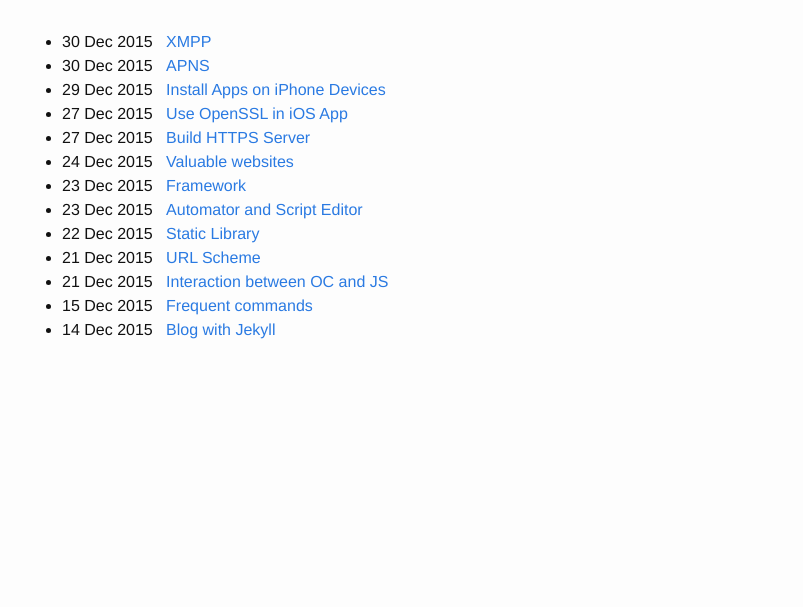
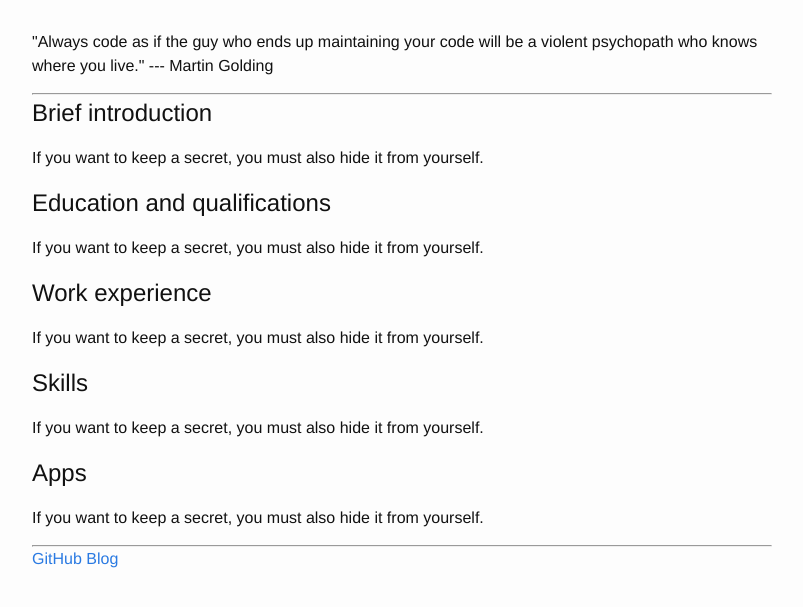
Before and after one commit to GeekRRK/GeekRRK.github.io, a Jekyll site: the page built from index.html, in a window 1280 px wide. Shown: the top 607 px of the page, without its empty margins (238-1041 px from the left). Built offline with Jekyll 4.4.1, drawn with Linux system fonts in a browser that asks for light colours; Markdown is read by kramdown in place of the engine named in the settings.

Commit message:
Relpace all with the Blog pages

```diff
--- a/_config.yml
+++ b/_config.yml
@@ -11,7 +11,7 @@
 description: > # this means to ignore newlines until "baseurl:"
   Welcome to share awesome code with me.
 #baseurl: "" # Local test
-baseurl: "/Blog" # the subpath of your site, e.g. /blog
+baseurl: "/GeekRRK.github.io" # the subpath of your site, e.g. /blog
 url: "http://GeekRRK.github.io" # the base hostname & protocol for your site
 twitter_username: jekyllrb
 github_username:  GeekRRK
--- a/index.html
+++ b/index.html
@@ -1,36 +1,29 @@
 ---
 layout: default
-title: Blog
+title: Index
 ---
-<!--<h1>{{ page.title }}</h1>-->
-<ul>
-    {% for post in site.posts %}
-    <li>
-        {{ post.date | date_to_string }}&nbsp;&nbsp;&nbsp;<a href="{{ site.baseurl }}{{ post.url }}">{{ post.title }}</a>
-    </li>
-    {% endfor %}
-</ul>
 
-<!------->
-<!--layout: default-->
-<!------->
-<!---->
-<!--<div class="home">-->
-<!---->
-<!--  <h1 class="page-heading">Posts</h1>-->
-<!---->
-<!--  <ul class="post-list">-->
-<!--    {% for post in site.posts %}-->
-<!--      <li>-->
-<!--        <span class="post-meta">{{ post.date | date: "%b %-d, %Y" }}</span>-->
-<!---->
-<!--        <h2>-->
-<!--          <a class="post-link" href="{{ post.url | prepend: site.baseurl }}">{{ post.title }}</a>-->
-<!--        </h2>-->
-<!--      </li>-->
-<!--    {% endfor %}-->
-<!--  </ul>-->
-<!---->
-<!--  <p class="rss-subscribe">subscribe <a href="{{ "/feed.xml" | prepend: site.baseurl }}">via RSS</a></p>-->
-<!---->
-<!--</div>-->
+<p>
+"Always code as if the guy who ends up maintaining your code will be
+a violent psychopath who knows where you live." --- Martin Golding
+</p>
+<hr />
+
+<h2>Brief introduction</h2>
+<p>If you want to keep a secret, you must also hide it from yourself.</p>
+
+<h2>Education and qualifications</h2>
+<p>If you want to keep a secret, you must also hide it from yourself.</p>
+
+<h2>Work experience</h2>
+<p>If you want to keep a secret, you must also hide it from yourself.</p>
+
+<h2>Skills</h2>
+<p>If you want to keep a secret, you must also hide it from yourself.</p>
+
+<h2>Apps</h2>
+<p>If you want to keep a secret, you must also hide it from yourself.</p>
+
+<hr />
+<a href='https://github.com/GeekRRK'>GitHub</a>
+<a href='{{ site.baseurl }}blog.html'>Blog</a>
```
Also changed, not shown: _posts/2015-12-15-Frequent commands.md (+1 -0 lines), blog.html (added, +36 -0 lines).
